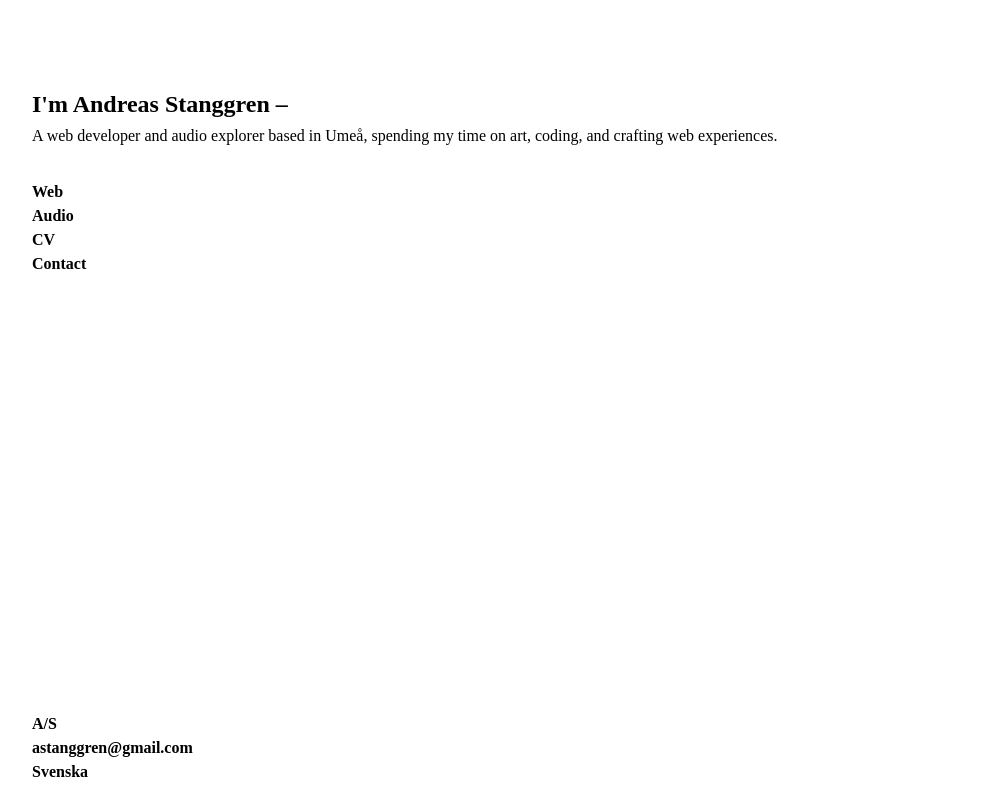
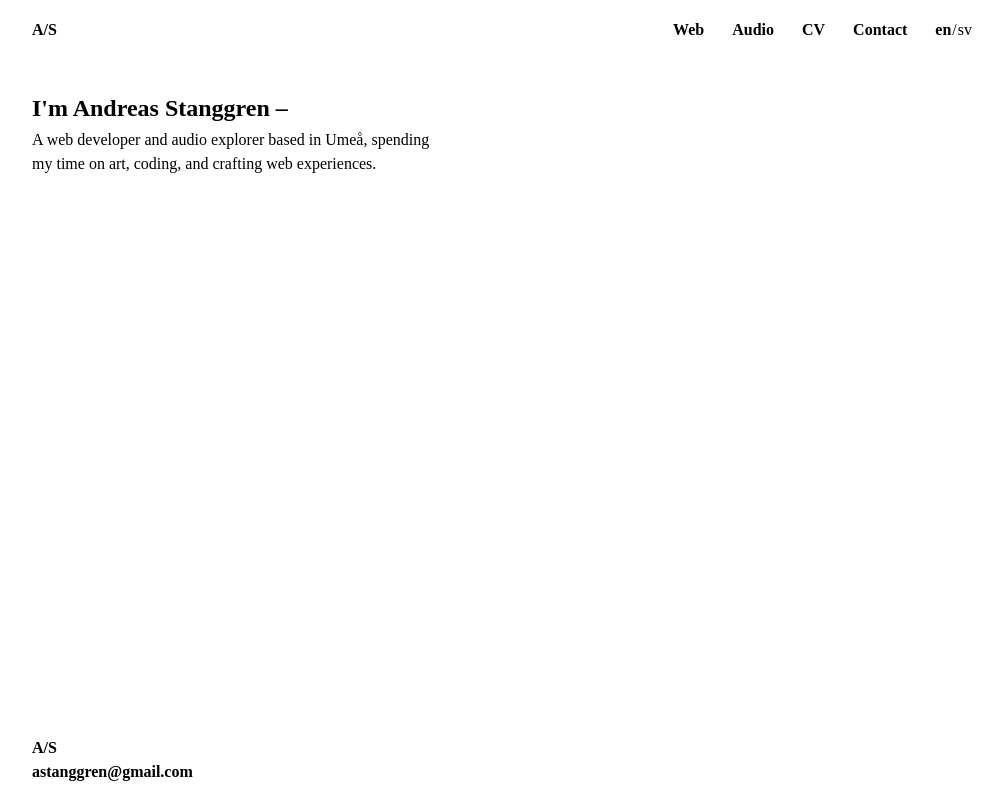
Before and after one commit to stanggren/portfolio-v2, a React (Vite) app: page / in a window 1280 px wide. Shown: the whole page, without its empty margins (132-1135 px from the left). Built offline with nearby package versions, Linux system fonts and the light colour scheme; the HTML template or start-up script is replaced by a standard one.

Commit message:
updaterade translations

```diff
--- a/src/App.tsx
+++ b/src/App.tsx
@@ -1,4 +1,4 @@
-import { Routes, Route, useLocation } from 'react-router-dom';
+import { Routes, Route } from 'react-router-dom';
 import Header from './components/Header';
 import Footer from './components/Footer';
 import LanguageWrapper from './components/LanguageWrapper';
@@ -9,12 +9,9 @@ import CV from './pages/CV';
 import Contact from './pages/Contact';
 
 function Layout() {
-  const location = useLocation();
-  const isHome = location.pathname === '/' || location.pathname === '/sv';
-
   return (
     <div className="min-h-screen bg-white flex flex-col">
-      {!isHome && <Header />}
+      <Header />
       <main className="flex-1">
         <div className="max-w-[1000px] mx-auto px-16 py-32 md:px-24">
           <Routes>
--- a/src/components/Footer.tsx
+++ b/src/components/Footer.tsx
@@ -1,21 +1,9 @@
-import { Link, useLocation } from 'react-router-dom';
+import { Link } from 'react-router-dom';
 import { useTranslation } from 'react-i18next';
 
 const Footer = () => {
-  const { t, i18n } = useTranslation();
-  const location = useLocation();
+  const { i18n } = useTranslation();
   const langPrefix = i18n.language === 'en' ? '' : `/${i18n.language}`;
-
-  const getLanguageSwitchPath = () => {
-    const currentPath = location.pathname;
-    if (i18n.language === 'en') {
-      // Switch to Swedish: add /sv prefix
-      return `/sv${currentPath}`;
-    } else {
-      // Switch to English: remove /sv prefix
-      return currentPath.replace(/^\/sv/, '') || '/';
-    }
-  };
 
   return (
     <footer className="bg-white p-16 mt-auto font-bold">
@@ -27,11 +15,6 @@ const Footer = () => {
           <li>
             <a href="mailto:astanggren@gmail.com" target="_blank" rel="noopener noreferrer" className="hover:text-blue-700">astanggren@gmail.com</a>
           </li>
-          <li>
-            <Link to={getLanguageSwitchPath()} className="hover:text-blue-700">
-              {t('languageSwitcher.switchTo')}
-            </Link>
-          </li>
         </ul>
       </div>
     </footer>
--- a/src/components/Header.tsx
+++ b/src/components/Header.tsx
@@ -20,6 +20,17 @@ const Header = () => {
     return pathWithoutLang === checkPath || currentPath === path;
   };
 
+  const getLanguageSwitchPath = (targetLang: 'en' | 'sv') => {
+    const currentPath = location.pathname;
+    if (targetLang === 'sv') {
+      return `/sv${currentPath.replace(/^\/sv/, '')}`;
+    } else {
+      return currentPath.replace(/^\/sv/, '') || '/';
+    }
+  };
+
+  const isEnglish = i18n.language === 'en';
+
   return (
     <header className="bg-white sticky top-0 z-50">
       <nav className="max-w-[1000px] mx-auto px-16 py-16 md:px-24">
@@ -40,6 +51,21 @@ const Header = () => {
                 {link.label}
               </Link>
             ))}
+            <div className="px-3 py-2">
+              <Link
+                to={getLanguageSwitchPath('en')}
+                className={`hover:text-blue-700 ${isEnglish ? 'font-bold' : ''}`}
+              >
+                en
+              </Link>
+              <span className="mx-1">/</span>
+              <Link
+                to={getLanguageSwitchPath('sv')}
+                className={`hover:text-blue-700 ${!isEnglish ? 'font-bold' : ''}`}
+              >
+                sv
+              </Link>
+            </div>
           </div>
         </div>
       </nav>
--- a/src/locales/sv/translation.json
+++ b/src/locales/sv/translation.json
@@ -3,17 +3,17 @@
     "web": "Web",
     "audio": "Audio",
     "cv": "CV",
-    "contact": "Contact"
+    "contact": "Kontakt"
   },
   "home": {
-    "title": "I'm Andreas Stanggren –",
-    "intro": "A web developer and audio explorer based in Umeå, spending my time on art, coding, and crafting web experiences."
+    "title": "Jag är Andreas Stanggren –",
+    "intro": "Webbutvecklare och ljudutforskare i Umeå, som spenderar min tid på konst, kod och att skapa webbupplevelser."
   },
   "web": {
     "title": "Web",
-    "grebbanTitle": "Selection of works at",
+    "grebbanTitle": "Urval av arbeten på",
     "grebbanLink": "Grebban",
-    "consultingTitle": "Selection of consulting works",
+    "consultingTitle": "Urval av konsultuppdrag",
     "roles": {
       "techLead": "Tech Lead",
       "frontendDeveloper": "Frontend Developer"
@@ -21,17 +21,17 @@
   },
   "audio": {
     "title": "Audio",
-    "taniSopranoDescription": "Music",
+    "taniSopranoDescription": "Musik",
     "individualWork": "Individual work",
-    "individualWorkDescription": "Music and sound art",
-    "whiteHookRiverDescription": "Music & SFX",
-    "whiteHookRiverAward": "Winner of Umeå University Computer Science Game Jam 2024",
-    "playDemo": "Play demo on itch.io"
+    "individualWorkDescription": "Musik och ljudkonst",
+    "whiteHookRiverDescription": "Musik & ljudeffekter",
+    "whiteHookRiverAward": "Vinnare av Umeå University Computer Science Game Jam 2024",
+    "playDemo": "Spela demo på itch.io"
   },
   "cv": {
     "title": "CV",
-    "education": "Education",
-    "work": "Work",
+    "education": "Utbildning",
+    "work": "Arbete",
     "other": "Övrigt",
     "education_items": {
       "hola": {
@@ -102,7 +102,7 @@
     }
   },
   "contact": {
-    "title": "Contact"
+    "title": "Kontakt"
   },
   "languageSwitcher": {
     "switchTo": "English"
--- a/src/pages/Home.tsx
+++ b/src/pages/Home.tsx
@@ -1,30 +1,12 @@
-import { Link } from 'react-router-dom';
 import { useTranslation } from 'react-i18next';
 
 const Home = () => {
-  const { t, i18n } = useTranslation();
-  const langPrefix = i18n.language === 'en' ? '' : `/${i18n.language}`;
-
-  const navLinks = [
-    { path: `${langPrefix}/web`, label: t('nav.web') },
-    { path: `${langPrefix}/audio`, label: t('nav.audio') },
-    { path: `${langPrefix}/cv`, label: t('nav.cv') },
-    { path: `${langPrefix}/contact`, label: t('nav.contact') },
-  ];
+  const { t } = useTranslation();
 
   return (
-    <div className="pt-32 md:pt-56">
+    <div>
       <h1 className="text-2xl font-bold">{t('home.title')}</h1>
-      <p className="mt-4">{t('home.intro')}</p>
-      <ul className="mt-32 font-bold">
-        {navLinks.map((link) => (
-          <li key={link.path}>
-            <Link to={link.path} className="hover:text-blue-700">
-              {link.label}
-            </Link>
-          </li>
-        ))}
-      </ul>
+      <p className="mt-4 max-w-[400px]">{t('home.intro')}</p>
     </div>
   );
 };
```
